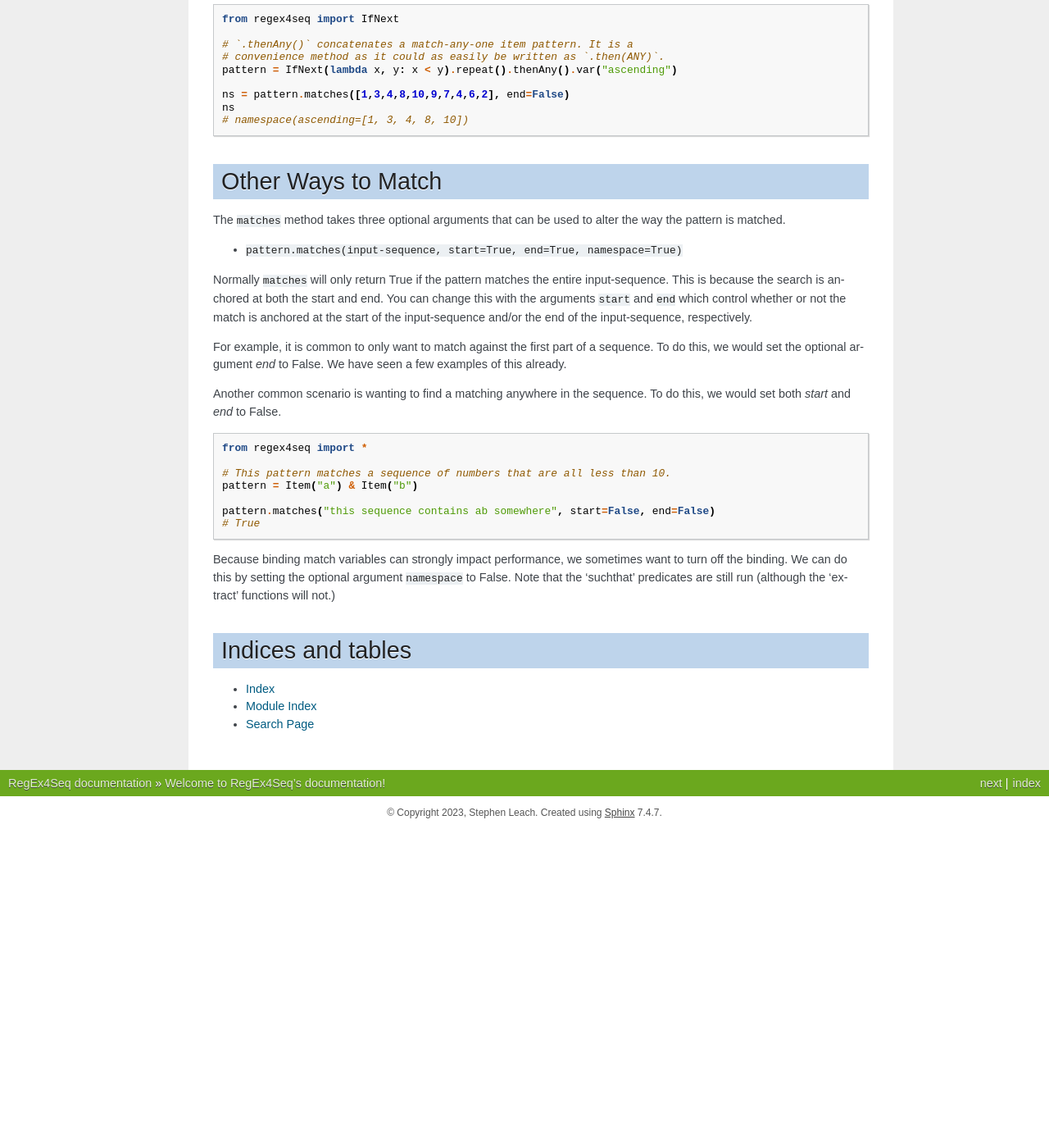
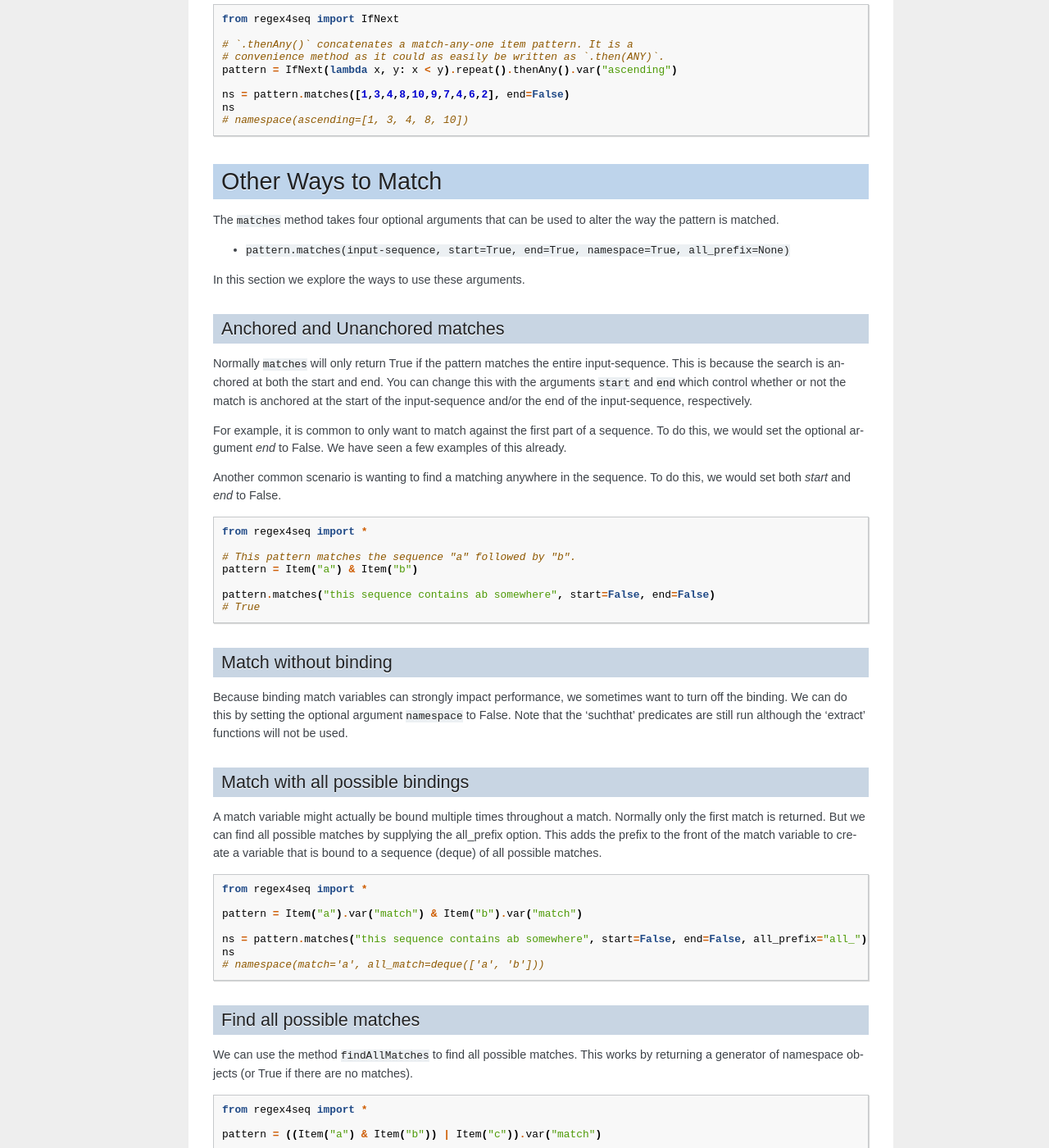
Before and after one commit to sfkleach/regex4seq, a Sphinx documentation site: the page built from docs/index.rst, in a window 1280 px wide and 1400 px high, scrolled down 3089 px. Shown: the whole window at 82% size. Built offline with Sphinx 7.4.7, drawn with Linux system fonts in a browser that asks for light colours; before the commit the page ends 4100 px from its top, so only the background shows below that; some of the changed text lies outside the part shown.

Commit message:
Forward compatible enhancements and adding CirceCI support

```diff
--- a/docs/index.rst
+++ b/docs/index.rst
@@ -204,10 +204,15 @@ match. The most direct way is to always include one element like this:
 Other Ways to Match
 ===================
 
-The :code:`matches` method takes three optional arguments that can be used to
+The :code:`matches` method takes four optional arguments that can be used to
 alter the way the pattern is matched.
 
-* :code:`pattern.matches(input-sequence, start=True, end=True, namespace=True)`
+* :code:`pattern.matches(input-sequence, start=True, end=True, namespace=True, all_prefix=None)`
+
+In this section we explore the ways to use these arguments.
+
+Anchored and Unanchored matches
+-------------------------------
 
 Normally :code:`matches` will only return True if the pattern matches the entire
 input-sequence. This is because the search is anchored at both the start and
@@ -226,16 +231,58 @@ To do this, we would set both `start` and `end` to False.
 
    from regex4seq import *
 
-   # This pattern matches a sequence of numbers that are all less than 10.
+   # This pattern matches the sequence "a" followed by "b".
    pattern = Item("a") & Item("b")
 
    pattern.matches("this sequence contains ab somewhere", start=False, end=False)
    # True
 
+Match without binding
+---------------------
+
 Because binding match variables can strongly impact performance, we sometimes want
 to turn off the binding. We can do this by setting the optional argument
 :code:`namespace` to False. Note that the 'suchthat' predicates are still run
-(although the 'extract' functions will not.)
+although the 'extract' functions will not be used.
+
+Match with all possible bindings
+--------------------------------
+
+A match variable might actually be bound multiple times throughout a match.
+Normally only the first match is returned. But we can find all possible matches
+by supplying the all_prefix option. This adds the prefix to the front of the
+match variable to create a variable that is bound to a sequence (deque) of all
+possible matches.
+
+.. code-block:: python
+
+   from regex4seq import *
+
+   pattern = Item("a").var("match") & Item("b").var("match")
+
+   ns = pattern.matches("this sequence contains ab somewhere", start=False, end=False, all_prefix="all_")
+   ns
+   # namespace(match='a', all_match=deque(['a', 'b']))
+
+
+Find all possible matches
+--------------------------
+
+We can use the method :code:`findAllMatches` to find all possible matches. This
+works by returning a generator of namespace objects (or True if there are no
+matches).
+
+.. code:: python
+
+   from regex4seq import *
+
+   pattern = ((Item("a") & Item("b")) | Item("c")).var("match")
+
+   for ns in pattern.findAllMatches("this sequence contains ab somewhere", start=False, end=False):
+      print(ns.match)
+   # c
+   # c
+   # ab
 
 
 
--- a/pyproject.toml
+++ b/pyproject.toml
@@ -1,6 +1,6 @@
 [tool.poetry]
 name = "regex4seq"
-version = "0.2.1"
+version = "0.3.0+dev"
 description = "Regular Expressions for Sequences of Things"
 authors = ["Stephen Leach <sfkleach@gmail.com>"]
 license = "LGPL-3.0-or-later"
```
Also changed, not shown: 3 other files.
